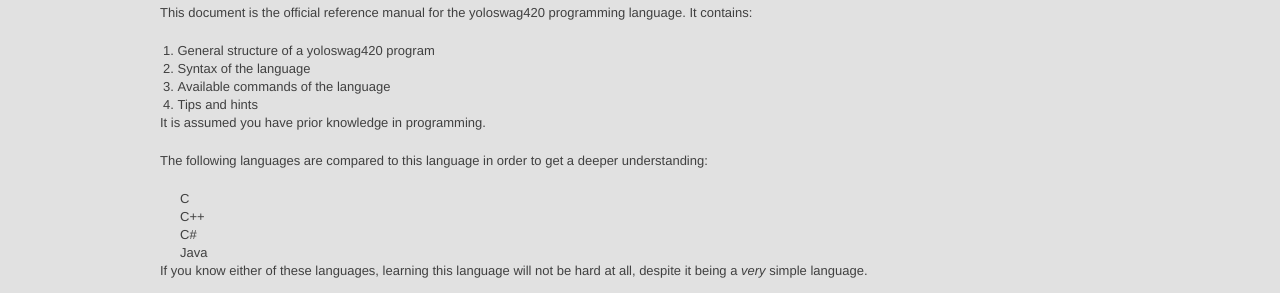
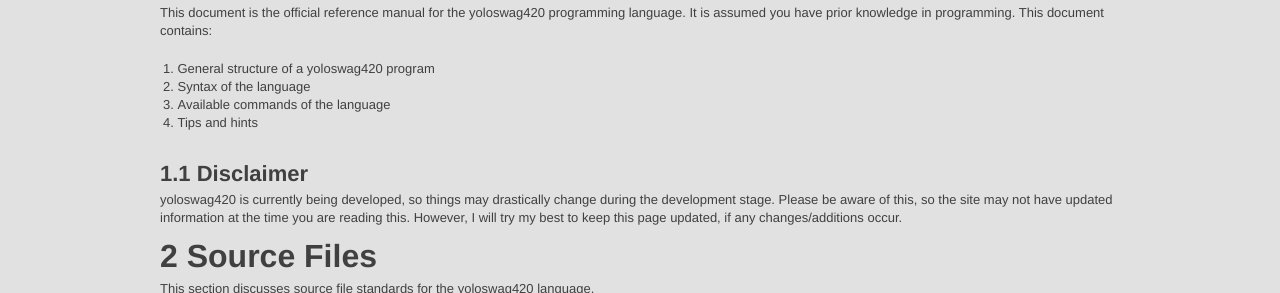
Before and after one commit to miguelmartin75/yoloswag420, a plain HTML site: page manual.html in a window 1280 px wide. Shown: the part 656-949 px from the top of the page. Drawn offline with Linux system fonts and the light colour scheme.

Commit message:
Updated introduction

```diff
--- a/manual.html
+++ b/manual.html
@@ -106,7 +106,8 @@
 
 <h1><a href="#1" id="1">1 Introduction</a></h1>
 
-<p>This document is the official reference manual for the yoloswag420 programming language. It contains:</p>
+<p>This document is the official reference manual for the yoloswag420 programming language.
+It is assumed you have prior knowledge in programming. This document contains:</p>
 
 <ol>
 <li>General structure of a yoloswag420 program</li>
@@ -116,19 +117,7 @@
 </ol>
 
 
-<p>It is assumed you have prior knowledge in programming.</p>
-
-<p>The following languages are compared to this language in order to get a deeper understanding:</p>
-
-<ul>
-<li>C</li>
-<li>C++</li>
-<li>C#</li>
-<li>Java</li>
-</ul>
-
-
-<p>If you know either of these languages, learning this language will not be hard at all, despite it being a <em>very</em> simple language.</p>
+<hr />
 
 <h2><a href="#1.1" id="1.1">1.1 Disclaimer</a></h2>
 
```
Also changed, not shown: 1 other file.
